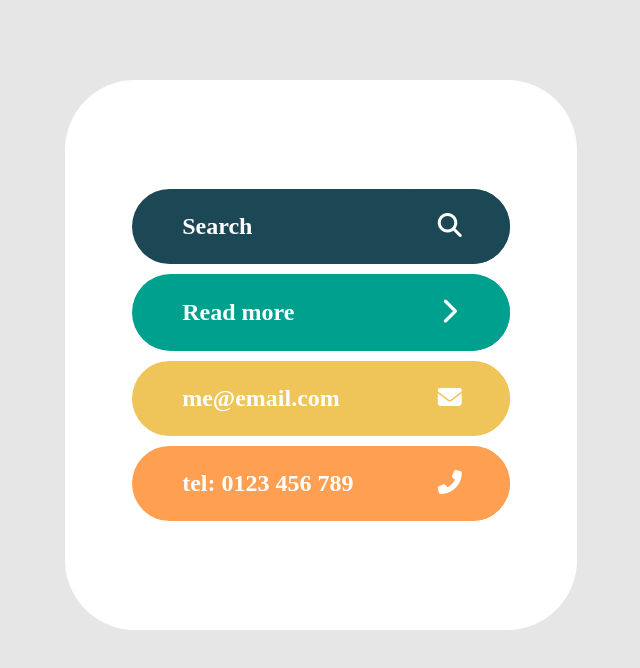
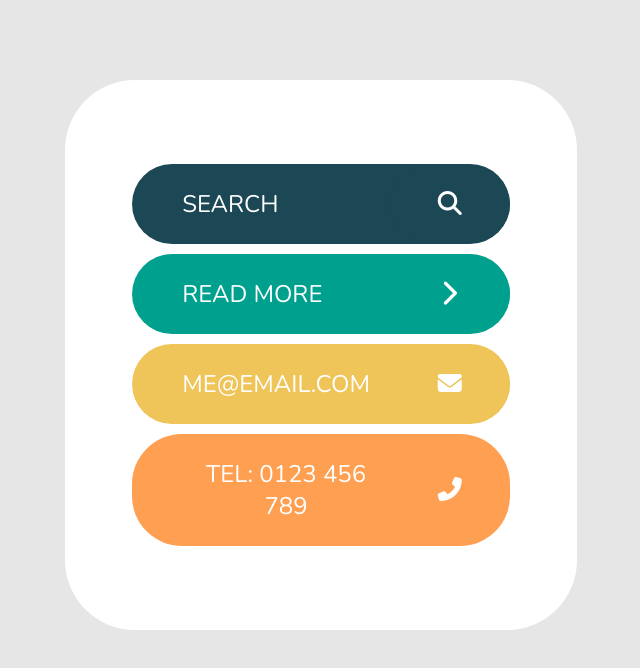
Before and after one commit to david-lorenzo-vargas/Contact-Buttons-with-animations-, a plain HTML site: page index.html in a window 1280 px wide. Shown: the whole page, without its empty margins (319-959 px from the left). Drawn offline with nearby package versions, Linux system fonts and the light colour scheme.

Commit message:
font-family changed

```diff
--- a/styles.css
+++ b/styles.css
@@ -38,13 +38,14 @@ body{
 }
 
 .link--text{
+  font-family: 'Nunito', sans-serif;
   color:white;
   font-size:1.5rem;
-  font-weight:bold;
   margin-left: 50px;
   display: flex;
   justify-content: center;
   align-items: center;
+  text-transform: uppercase;
 }
 
 .link .link--search{
```
